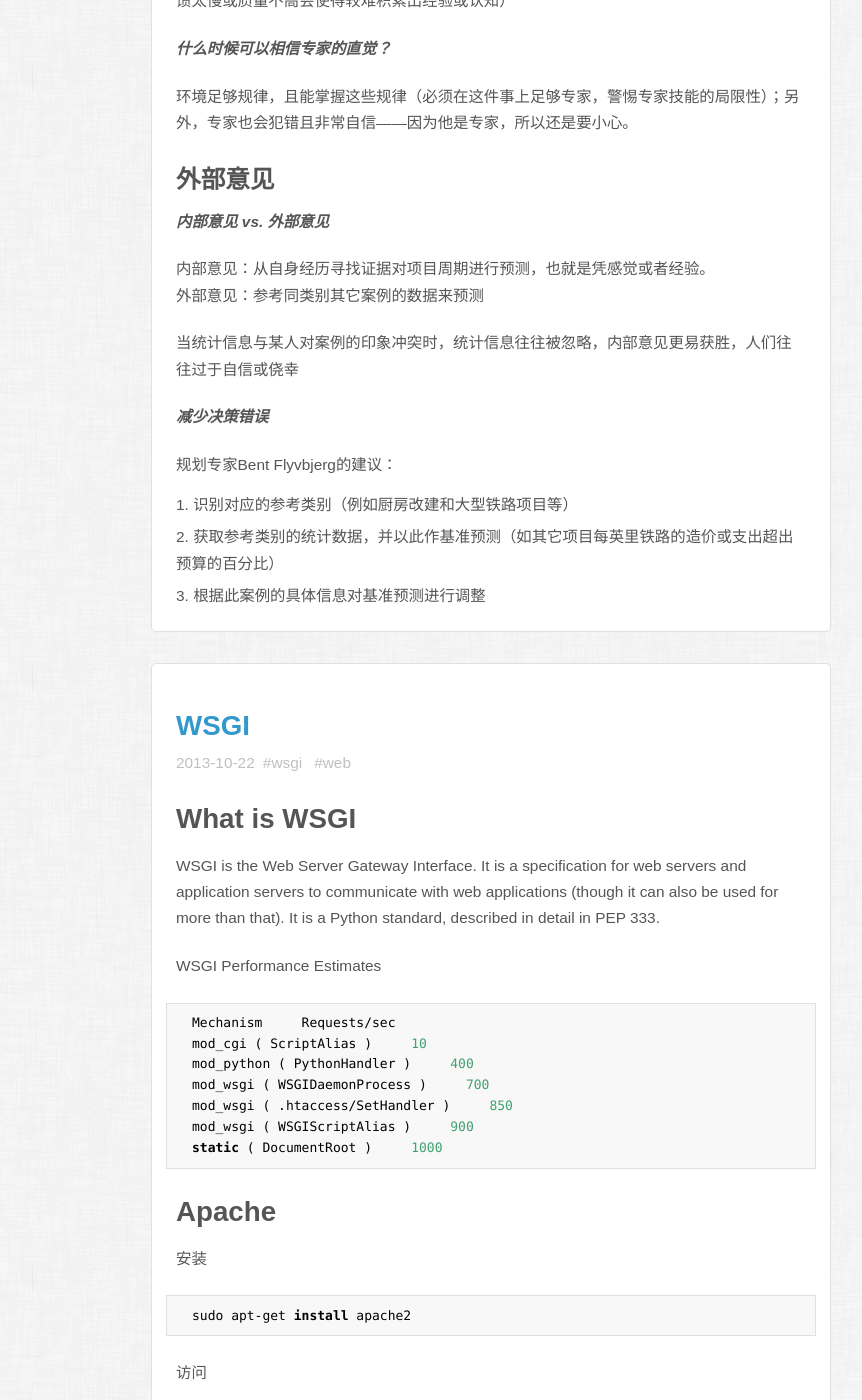
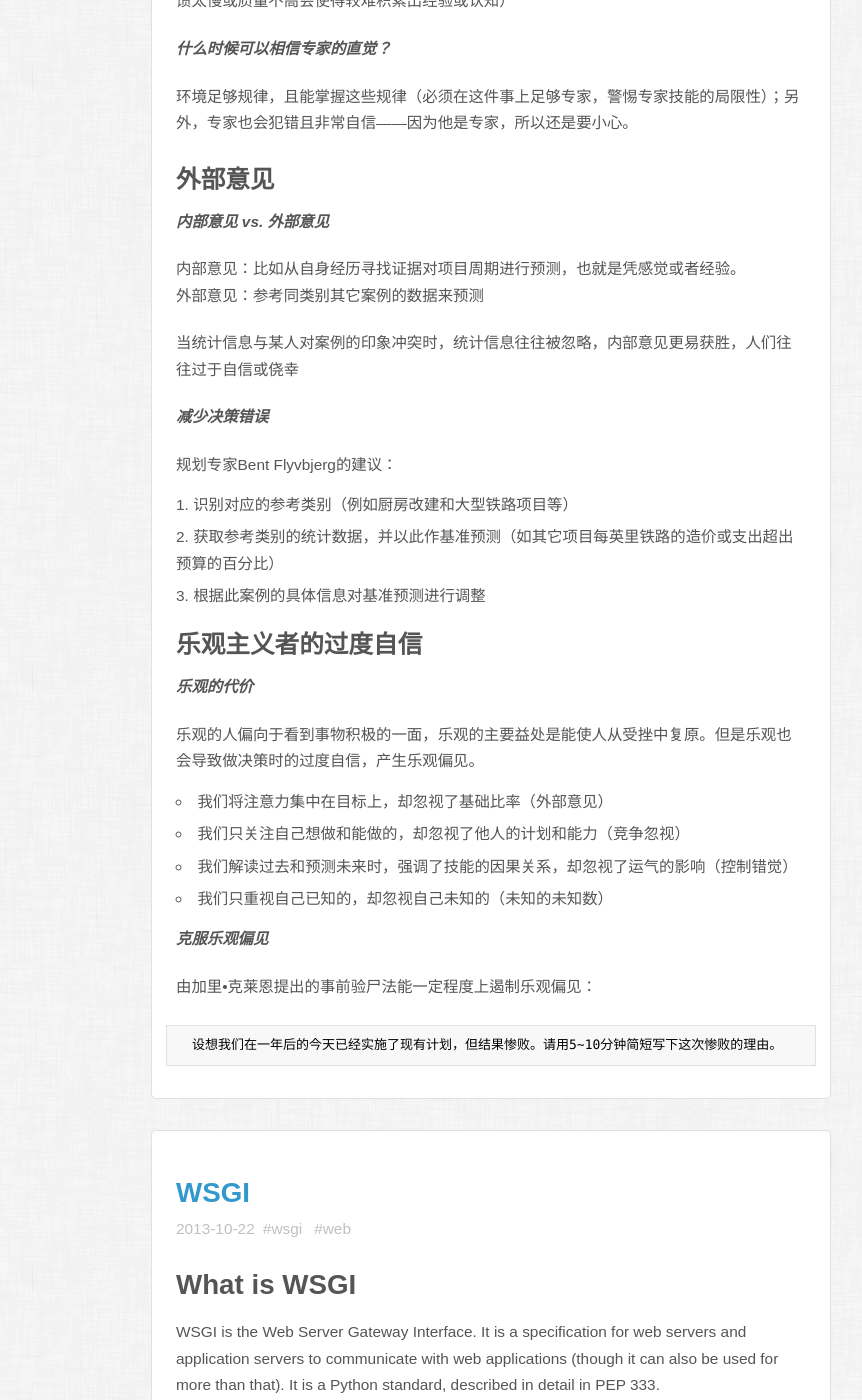
Before and after one commit to ericzhong/ericzhong.github.io, a Jekyll site: the page built from index.html, in a window 1280 px wide and 1400 px high, scrolled down 5926 px. Shown: the whole window, without its empty margins (149-1011 px from the left). Built offline with Jekyll 4.4.1, drawn with Linux system fonts in a browser that asks for light colours; some web fonts are replaced; Markdown is read by kramdown in place of the engine named in the settings.

Commit message:
[thinking-fast-and-slow] add chapter 24

```diff
--- a/_posts/2013-11-05-thinking-fast-and-slow.md
+++ b/_posts/2013-11-05-thinking-fast-and-slow.md
@@ -185,7 +185,7 @@
 
 ***内部意见 vs. 外部意见***
 
-内部意见：从自身经历寻找证据对项目周期进行预测，也就是凭感觉或者经验。
+内部意见：比如从自身经历寻找证据对项目周期进行预测，也就是凭感觉或者经验。
 外部意见：参考同类别其它案例的数据来预测
 
 当统计信息与某人对案例的印象冲突时，统计信息往往被忽略，内部意见更易获胜，人们往往过于自信或侥幸
@@ -197,3 +197,20 @@
 1. 识别对应的参考类别（例如厨房改建和大型铁路项目等）
 2. 获取参考类别的统计数据，并以此作基准预测（如其它项目每英里铁路的造价或支出超出预算的百分比）
 3. 根据此案例的具体信息对基准预测进行调整
+
+###乐观主义者的过度自信
+
+***乐观的代价***
+
+乐观的人偏向于看到事物积极的一面，乐观的主要益处是能使人从受挫中复原。但是乐观也会导致做决策时的过度自信，产生`乐观偏见`。
+
+* 我们将注意力集中在目标上，却忽视了基础比率（外部意见）
+* 我们只关注自己想做和能做的，却忽视了他人的计划和能力（竞争忽视）
+* 我们解读过去和预测未来时，强调了技能的因果关系，却忽视了运气的影响（控制错觉）
+* 我们只重视自己已知的，却忽视自己未知的（未知的未知数）
+
+***克服乐观偏见***
+
+由加里•克莱恩提出的`事前验尸法`能一定程度上遏制乐观偏见：
+
+	设想我们在一年后的今天已经实施了现有计划，但结果惨败。请用5~10分钟简短写下这次惨败的理由。
```
